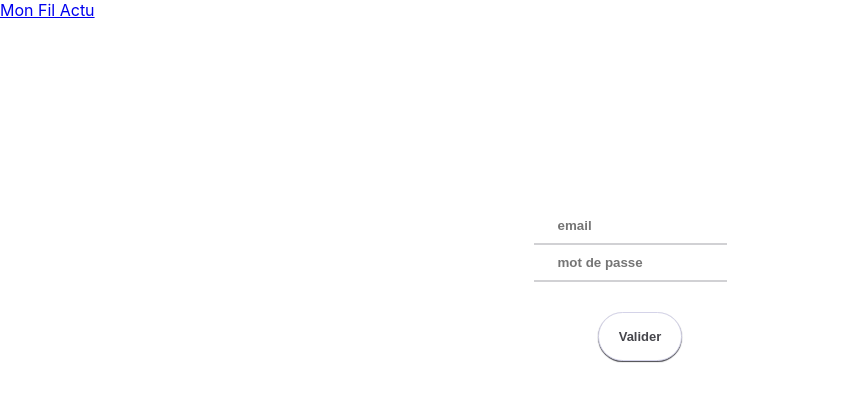
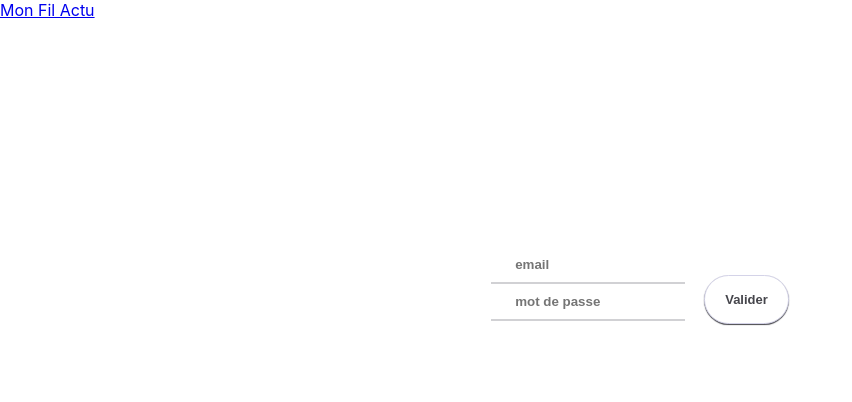
Before and after one commit to EdouardBazillou/ContApp, a React (Create React App) app: page /Login in a window 1280 px wide. Shown: the top 402 px of the page, without its empty margins (0-852 px from the left). Built offline with nearby package versions, Linux system fonts and the light colour scheme.

Commit message:
login commit

```diff
--- a/package.json
+++ b/package.json
@@ -6,6 +6,7 @@
     "@testing-library/jest-dom": "^5.16.5",
     "@testing-library/react": "^13.4.0",
     "@testing-library/user-event": "^13.5.0",
+    "local-storage": "^2.0.0",
     "react": "^18.2.0",
     "react-dom": "^18.2.0",
     "react-router-dom": "^6.8.1",
--- a/src/App.js
+++ b/src/App.js
@@ -6,6 +6,7 @@ import Actu from "./components/filActu";
 import { createBrowserRouter, RouterProvider } from "react-router-dom";
 import Login from "./utilisateur/Login";
 import Post from "./components/Poster";
+import ls from "local-storage";
 
 const router = createBrowserRouter([
   {
--- a/src/Assets/Footer.js
+++ b/src/Assets/Footer.js
@@ -2,8 +2,8 @@ import React from "react";
 
 function Footer() {
   return (
-    <div class="myFooter">
-      <div class="borderBottom"></div>
+    <div className="myFooter">
+      <div className="borderBottom"></div>
       <div id="footerPage"></div>
     </div>
   );
--- a/src/utilisateur/login.js
+++ b/src/utilisateur/login.js
@@ -1,5 +1,32 @@
 import { Link } from "react-router-dom";
+import { useState } from "react";
+import ls from "local-storage";
+
 function Login() {
+  // const login = async () => {
+  //   const options = {
+  //     method: "Post",
+
+  //     headers: {
+  //       "Content-Type": "application/json",
+  //     },
+
+  //     body: JSON.stringify({
+  //       email: user.email,
+  //       password: user.password,
+  //     }),
+  //   };
+
+  //   const response = await fetch(
+  //     `https://social-network-api.osc-fr1.scalingo.io/contapp/login`,
+  //     options
+  //   );
+
+  //   let data = await response.json();
+
+  //   console.log("data", data);
+  // };
+
   return (
     <div>
       <header>
@@ -25,12 +52,16 @@ function Login() {
               name="password"
             />
           </div>
-          <div className="submitLogin">
-            <button className="buttonLoginSubmit" placeholder="Se connecter">
-              <span className="buttonLoginText">Valider</span>
-            </button>
-          </div>
         </form>
+        <div className="submitLogin">
+          <button
+            className="buttonLoginSubmit"
+            placeholder="Se connecter"
+            // onClick={login}
+          >
+            <span className="buttonLoginText">Valider</span>
+          </button>
+        </div>
       </div>
     </div>
   );
--- a/src/utilisateur/register.js
+++ b/src/utilisateur/register.js
@@ -1,9 +1,10 @@
 import { Link } from "react-router-dom";
 import { useEffect, useState } from "react";
 import Footer from "../Assets/Footer";
+import ls from "local-storage";
 
 function Register() {
-  const [userList, setUserlist] = useState([]);
+  // const [userList, setUserlist] = useState([]);
 
   const [user, setUser] = useState({
     lastname: "",
@@ -46,12 +47,14 @@ function Register() {
     let data = await response.json();
     console.log("data", data);
 
-    setUser(data);
+    // localStorage.setItem("user", user);
 
     console.log("je marche");
 
     alert("Vous Êtes Bien Inscrit !   Bienvenu Sur Notre Réseau ! ");
   };
+
+  // console.log(localStorage);
 
   useEffect(() => {
     console.log("user", user);
@@ -75,7 +78,7 @@ function Register() {
               <Link to="/Poster">Publier</Link>
             </div>
           </div>
-          <div class="border"></div>
+          <div className="border"></div>
         </nav>
       </header>
       <div className="formBody">
```
Also changed, not shown: 1 other file (tests, documents, lock files or other folders).
